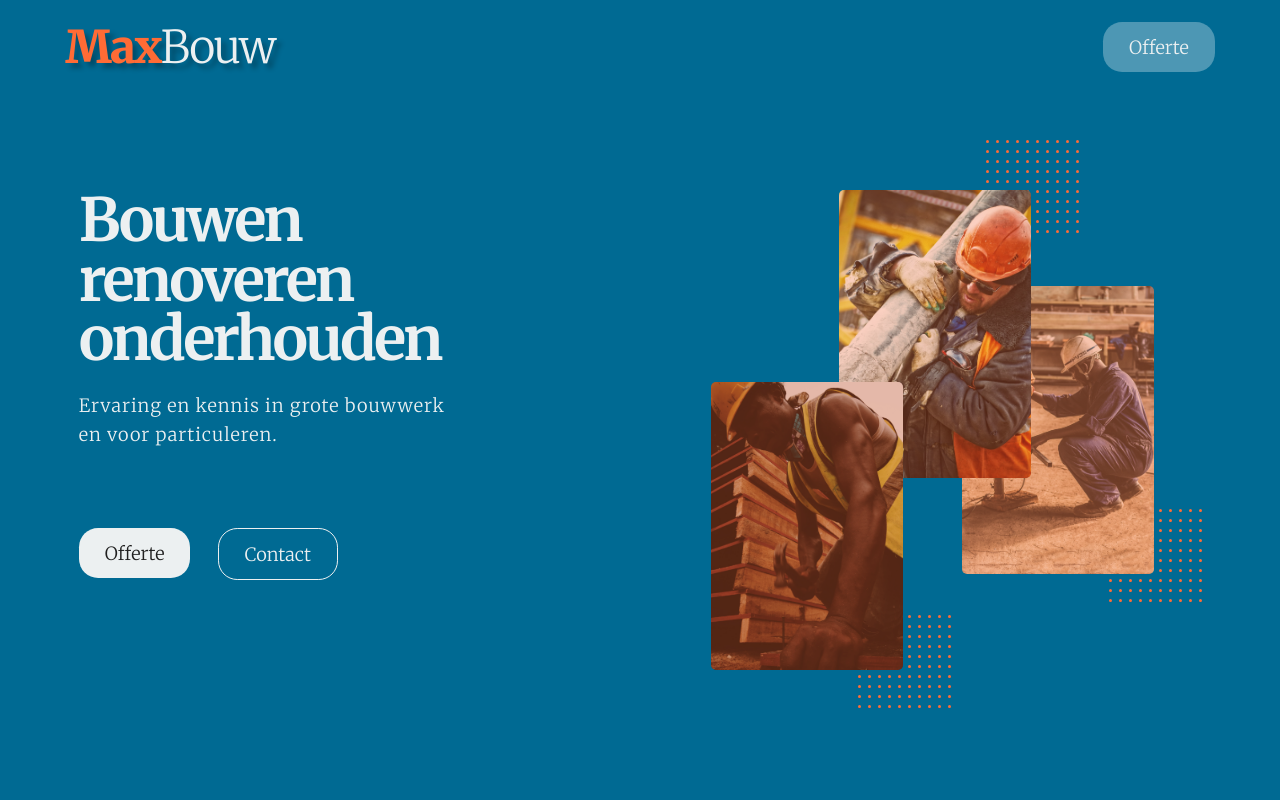
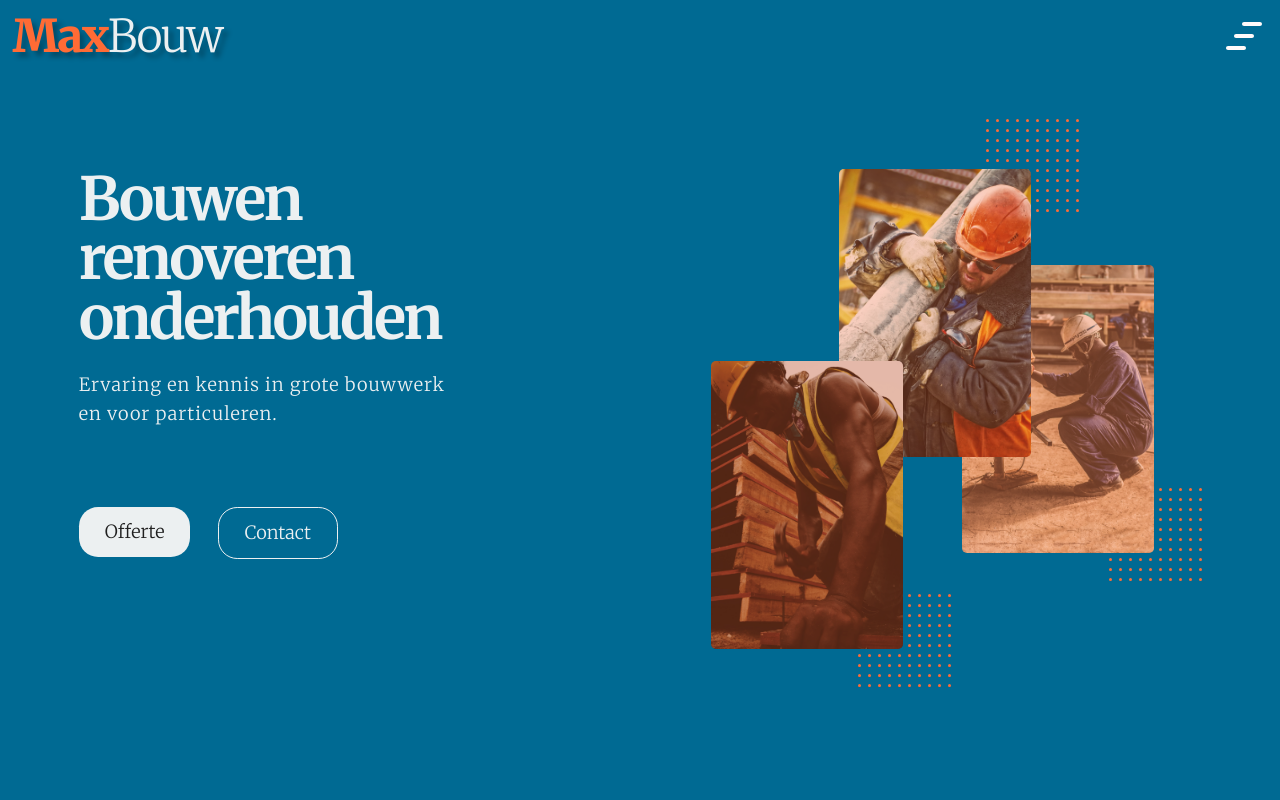
Before and after one commit to Vastlaan/showroom, a React (Create React App) app in the folder client/: page /example-2 in a window 1280 px wide. Shown: the top 800 px of the page. Built offline with nearby package versions, Linux system fonts and the light colour scheme.

Commit message:
Improve navigation

```diff
--- a/client/src/components/navigation2/index.jsx
+++ b/client/src/components/navigation2/index.jsx
@@ -1,15 +1,25 @@
-import React from 'react'
+import React, {useState} from 'react'
 import {Link} from 'react-router-dom'
 import styled from 'styled-components'
 import Logo1 from '../logo1'
 import {respond, fonts, ButtonFull} from '../../styles'
+import {CgMenuMotion} from 'react-icons/cg'
+
 
 export default function Navigation2() {
+
+  const [isVisible, setIsVisible] = useState(false)
+
   return (
     <Container>
+      <Top>
+        <Logo1/>
+        <Icon onClick={()=>setIsVisible(prevState=>!prevState)}>
+          <CgMenuMotion/>
+        </Icon>
+      </Top>
 
-      <Logo1/>
-      <Buttons>
+      <Buttons visible={isVisible}>
         <Link to='/'><ButtonPlain>Diensten</ButtonPlain></Link>
         <Link to='/'><ButtonPlain>Bedrijf</ButtonPlain></Link>
         <Link to='/'><ButtonPlain>Over Ons</ButtonPlain></Link>
@@ -22,19 +32,48 @@ export default function Navigation2() {
 
 const Container = styled.nav`
   width: 100%;
+  display: flex;
+  justify-content: space-between;
+  position: relative;
+`
+const Top = styled.div`
   padding: 1.3rem;
+  width: 100%;
+  position: static;
+  z-index: 11;
+  background-color: ${p=>p.theme.primary2};
   display: flex;
   justify-content: space-between;
   align-items: center;
-  ${()=>respond('l','padding: 2.3rem 6.8rem;')}
-
+  ${()=>respond('xl','padding: 2.3rem 0 0 6.8rem; width: auto;')}
 `
-
 const Buttons = styled.div`
   display: flex;
-  align-items: center;
-  justify-content: space-between;
-  flex: 1;
+
+  transition: all .3s;
+  transform: ${p=>p.visible?'translateY(0%)':'translateY(-200%)'};
+
+  position: absolute;
+  top:100%;
+  left: 0;
+  flex-direction: column;
+  background-color: ${p=>p.theme.primary2};
+  width:100%;
+  align-items: flex-start;
+  padding: 2.7rem;
+  z-index: 10;
+
+
+
+  ${()=>respond('xl',`
+    transform: translateY(0%);
+    position: static;
+    align-items: center;
+    justify-content: space-between;
+    width: 55%;
+    flex-direction: row;
+    padding: 2.3rem 6.8rem 0 6.8rem;
+  `)}
 
   a{
     text-decoration: none;
@@ -44,6 +83,7 @@ const ButtonMain = styled(ButtonFull)`
   background-color: rgba(255,255,255,.3);
   color: ${p=>p.theme.grey7};
   font-family: ${fonts.heading4};
+  margin: 1rem 0;
 `
 const ButtonPlain = styled.button`
   background-color: transparent;
@@ -54,9 +94,10 @@ const ButtonPlain = styled.button`
   color: ${p=>p.theme.grey7};
   cursor: pointer;
   transition: all .3s;
-  display: none;
+  margin: 1rem 0;
 
-  ${()=>respond('xl','display: block;')}
+
+
 
   &:hover{
     color: ${p=>p.theme.grey6};
@@ -66,3 +107,24 @@ const ButtonPlain = styled.button`
     outline: none;
   }
 `
+
+const Icon = styled.button`
+
+  border: none;
+  background-color: transparent;
+  display: flex;
+  justify-content: center;
+  align-items: center;
+
+  &:focus, :active{
+    outline: none;
+  }
+
+  svg{
+    font-size: 5rem;
+    color: snow;
+  }
+  ${()=>respond('xl','display: none;')}
+
+
+`
```
